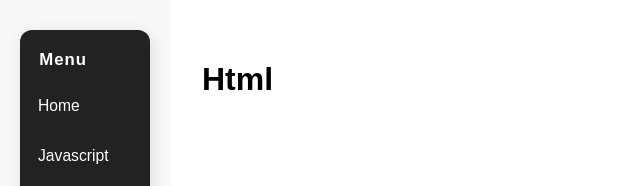
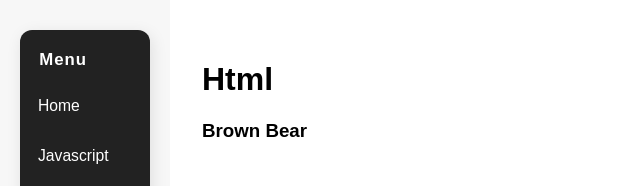
Before and after one commit to ashathe/.webdev, a plain HTML site: page html.html in a window 1280 px wide. Shown: the top 186 px of the page, without its empty margins (0-640 px from the left). Drawn offline with Linux system fonts and the light colour scheme.

```diff
--- a/html.html
+++ b/html.html
@@ -19,7 +19,7 @@
         </nav>
         <main class="content">
             <h1>Html</h1>
-            <h3><a href="Brown Bear.html"</h3>
+            <h3 a href="Brown Bear.html">Brown Bear</h3>
         </main>
     </div>
 </body>
```
